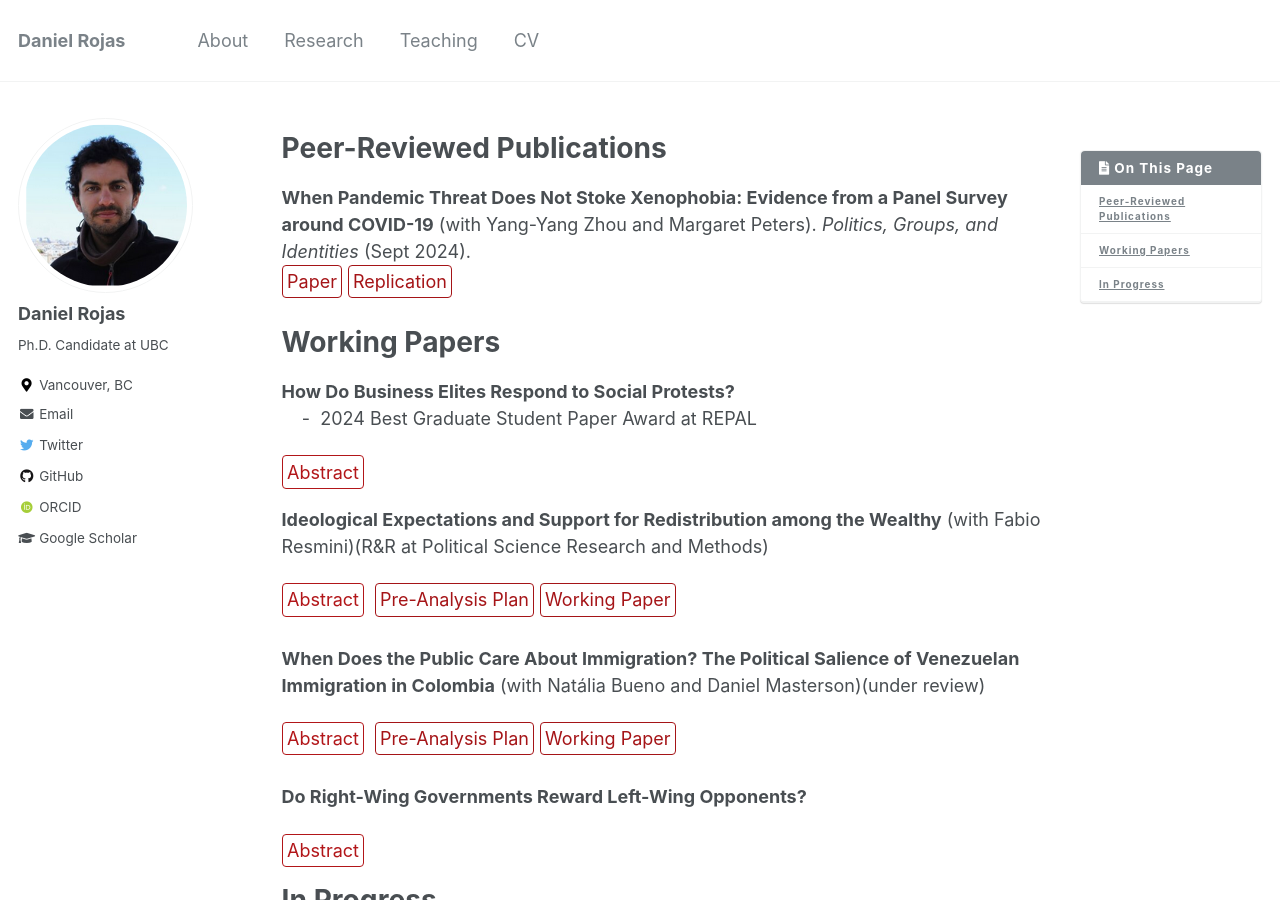
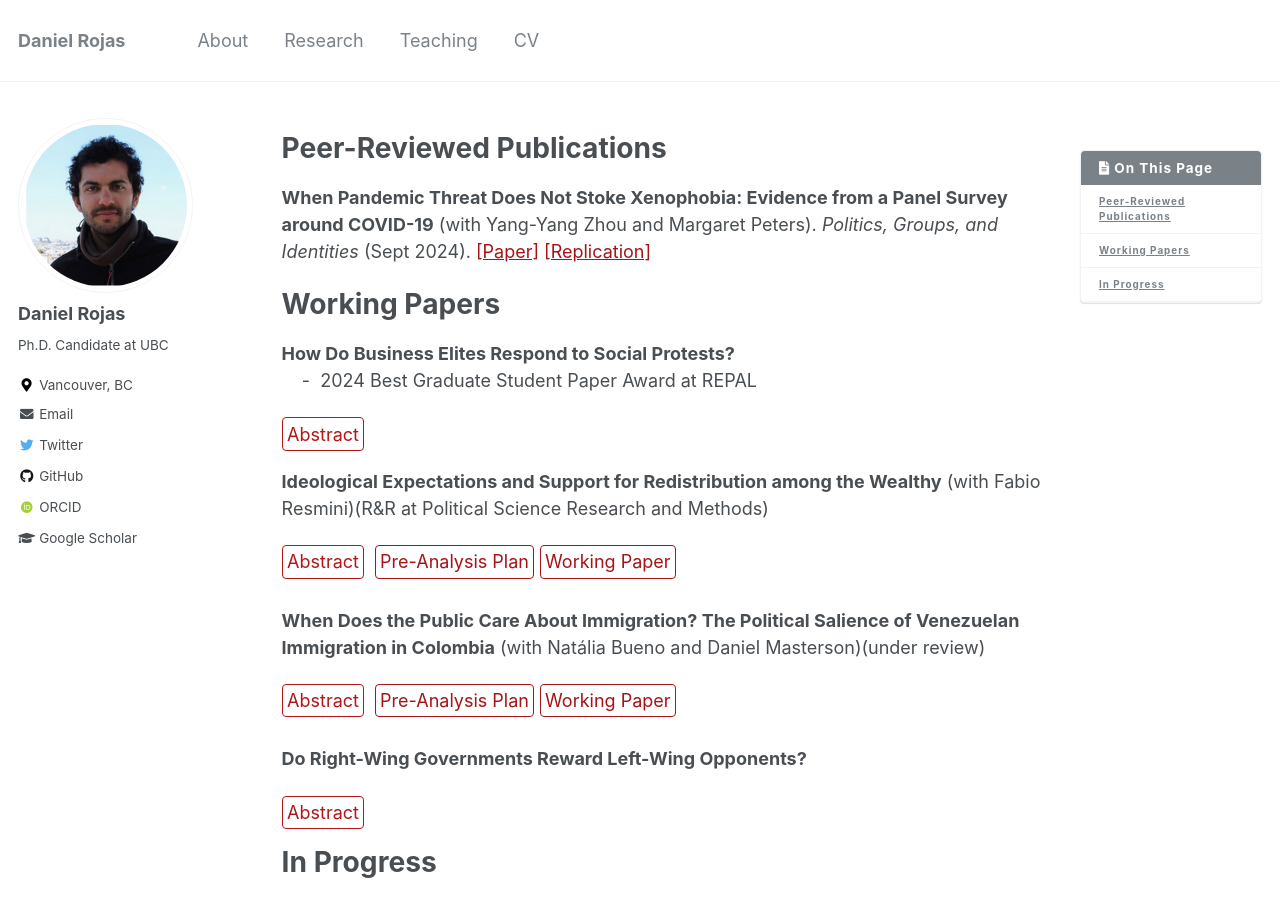
Before and after one commit to danielrojaslozano/danielrojaslozano.github.io, a Jekyll site: the page built from _pages/research.md, in a window 1280 px wide and 900 px high. Built offline with Jekyll 4.4.1, drawn with Linux system fonts in a browser that asks for light colours; some web fonts are replaced; part of the change alters nothing that is shown.

Commit message:
Update research.md

```diff
--- a/_pages/research.md
+++ b/_pages/research.md
@@ -49,9 +49,9 @@ details > p {
 # Peer-Reviewed Publications
 
 **When Pandemic Threat Does Not Stoke Xenophobia: Evidence from a Panel Survey around COVID-19** (with Yang-Yang Zhou and Margaret Peters). *Politics, Groups, and Identities* (Sept 2024).
-<br />
-[Paper](https://www.tandfonline.com/doi/full/10.1080/21565503.2024.2392240#abstract){: .btn--research}
-[Replication](https://dataverse.harvard.edu/dataset.xhtml?persistentId=doi:10.7910/DVN/YQ9DZJ){: .btn--research}
+<a href="https://www.tandfonline.com/doi/full/10.1080/21565503.2024.2392240#abstract" target="_blank">[Paper]</a>
+<a href="https://dataverse.harvard.edu/dataset.xhtml?persistentId=doi:10.7910/DVN/YQ9DZJ" target="_blank">[Replication]</a>
+
 
 
 # Working Papers
```
